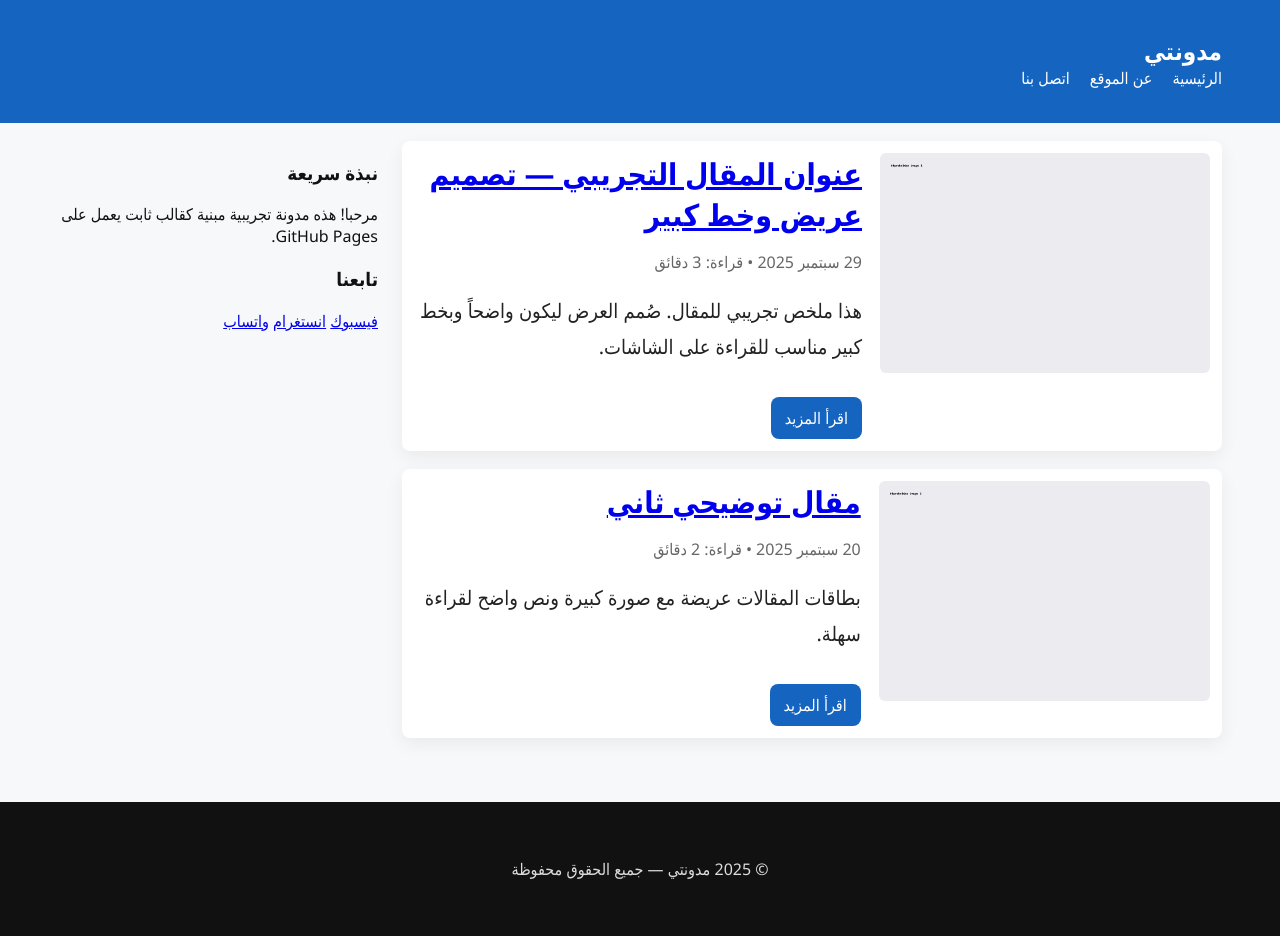
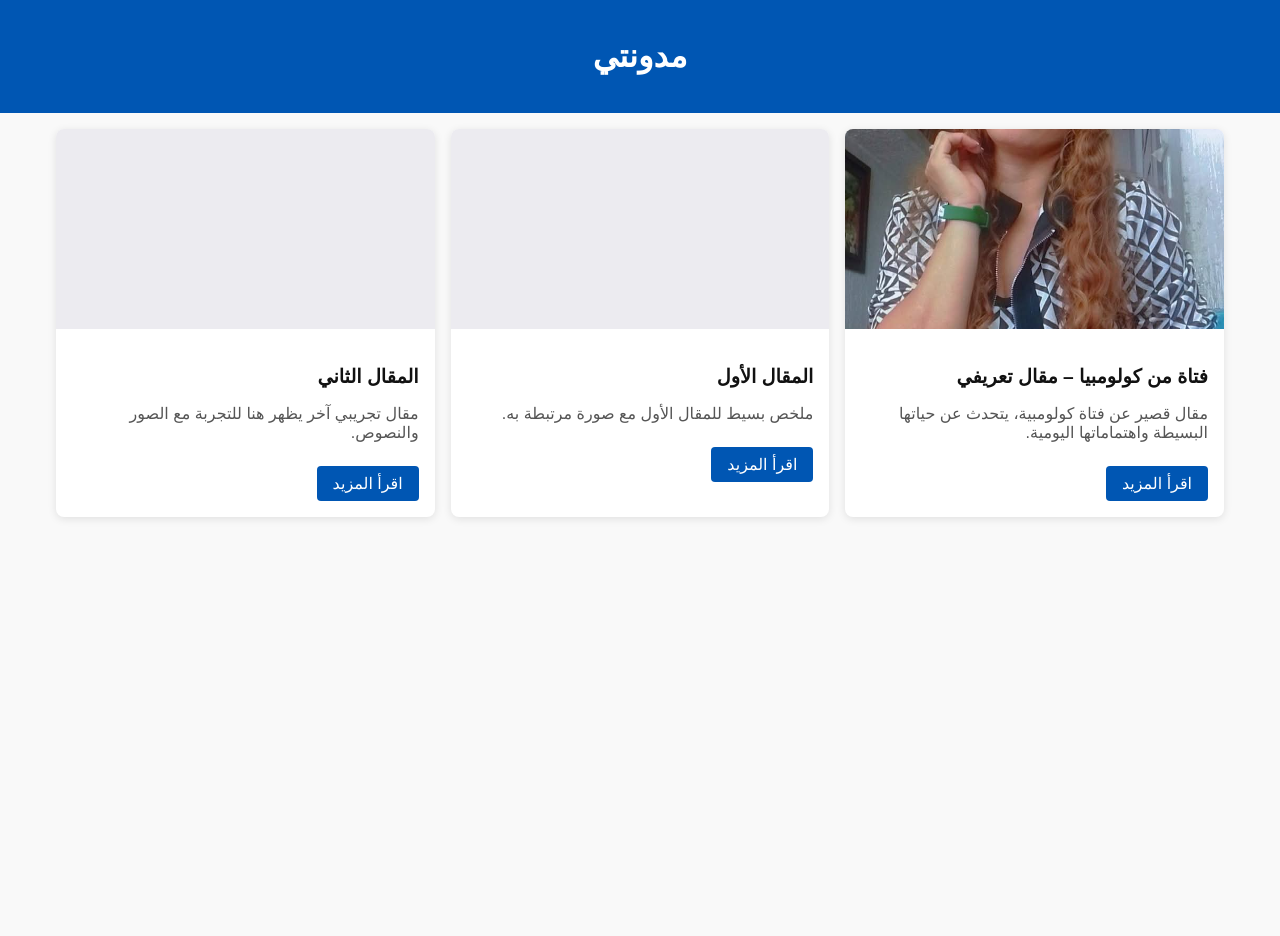
Before and after one commit to nabilkozan132-code/cybersec-site, a plain HTML site: page index.html in a window 1280 px wide. After the commit the page ends 800 px from the top, so only its background shows below. Drawn offline with Linux system fonts and the light colour scheme.

Commit message:
تحديث الصفحة الرئيسية لعرض المقالات

```diff
--- a/index.html
+++ b/index.html
@@ -1,69 +1,60 @@
-<!doctype html>
-<html lang="ar" dir="rtl">
+<!DOCTYPE html>
+<html lang="ar">
 <head>
-  <meta charset="utf-8">
-  <meta name="viewport" content="width=device-width,initial-scale=1">
-  <title>مدونتي - الرئيسية</title>
+  <meta charset="UTF-8">
+  <meta name="viewport" content="width=device-width, initial-scale=1.0">
+  <title>مدونتي</title>
   <link rel="stylesheet" href="assets/style.css">
+  <style>
+    body { font-family: Arial, sans-serif; direction: rtl; text-align: right; background: #f9f9f9; }
+    header { background: #0056b3; padding: 1rem; color: white; text-align: center; }
+    .container { display: grid; grid-template-columns: repeat(auto-fit, minmax(300px, 1fr)); gap: 1rem; padding: 1rem; }
+    .card { background: white; border-radius: 8px; box-shadow: 0 2px 8px rgba(0,0,0,0.1); overflow: hidden; }
+    .card img { width: 100%; height: 200px; object-fit: cover; }
+    .card-content { padding: 1rem; }
+    .card h2 { font-size: 1.2rem; margin-bottom: 0.5rem; }
+    .card p { color: #555; }
+    .btn { display: inline-block; margin-top: 0.5rem; padding: 0.5rem 1rem; background: #0056b3; color: white; text-decoration: none; border-radius: 4px; }
+    .btn:hover { background: #004494; }
+  </style>
 </head>
 <body>
-  <header class="topbar">
-    <div class="container">
-      <div class="brand"><a href="index.html">مدونتي</a></div>
-      <nav class="nav">
-        <a href="index.html">الرئيسية</a>
-        <a href="about.html">عن الموقع</a>
-        <a href="contact.html">اتصل بنا</a>
-      </nav>
+
+<header>
+  <h1>مدونتي</h1>
+</header>
+
+<div class="container">
+  <!-- المقال الأول -->
+  <div class="card">
+    <img src="images/colombia-girl.jpg" alt="صورة المقال">
+    <div class="card-content">
+      <h2>فتاة من كولومبيا – مقال تعريفي</h2>
+      <p>مقال قصير عن فتاة كولومبية، يتحدث عن حياتها البسيطة واهتماماتها اليومية.</p>
+      <a href="post.html" class="btn">اقرأ المزيد</a>
     </div>
-  </header>
+  </div>
 
-  <main class="container wide">
-    <section class="posts">
-      <article class="post-card">
-        <img src="images/post1.jpg" alt="صورة المقال">
-        <div class="post-body">
-          <h2><a href="posts/example-post.html">عنوان المقال التجريبي — تصميم عريض وخط كبير</a></h2>
-          <p class="meta">29 سبتمبر 2025 • قراءة: 3 دقائق</p>
-          <p class="excerpt">هذا ملخص تجريبي للمقال. صُمم العرض ليكون واضحاً وبخط كبير مناسب للقراءة على الشاشات.</p>
-          <a class="readmore" href="posts/example-post.html">اقرأ المزيد</a>
-        </div>
-      </article>
+  <!-- المقال الثاني -->
+  <div class="card">
+    <img src="images/post1.jpg" alt="مقال 1">
+    <div class="card-content">
+      <h2>المقال الأول</h2>
+      <p>ملخص بسيط للمقال الأول مع صورة مرتبطة به.</p>
+      <a href="post1.html" class="btn">اقرأ المزيد</a>
+    </div>
+  </div>
 
-      <article class="post-card">
-        <img src="images/post2.jpg" alt="صورة المقال">
-        <div class="post-body">
-          <h2><a href="posts/example-post2.html">مقال توضيحي ثاني</a></h2>
-          <p class="meta">20 سبتمبر 2025 • قراءة: 2 دقائق</p>
-          <p class="excerpt">بطاقات المقالات عريضة مع صورة كبيرة ونص واضح لقراءة سهلة.</p>
-          <a class="readmore" href="posts/example-post2.html">اقرأ المزيد</a>
-        </div>
-      </article>
+  <!-- المقال الثالث -->
+  <div class="card">
+    <img src="images/post2.jpg" alt="مقال 2">
+    <div class="card-content">
+      <h2>المقال الثاني</h2>
+      <p>مقال تجريبي آخر يظهر هنا للتجربة مع الصور والنصوص.</p>
+      <a href="post2.html" class="btn">اقرأ المزيد</a>
+    </div>
+  </div>
+</div>
 
-    </section>
-
-    <aside class="sidebar">
-      <div class="widget">
-        <h3>نبذة سريعة</h3>
-        <p>مرحبا! هذه مدونة تجريبية مبنية كقالب ثابت يعمل على GitHub Pages.</p>
-      </div>
-      <div class="widget">
-        <h3>تابعنا</h3>
-        <div class="socials">
-          <a href="#" aria-label="facebook">فيسبوك</a>
-          <a href="#" aria-label="instagram">انستغرام</a>
-          <a href="#" aria-label="whatsapp">واتساب</a>
-        </div>
-      </div>
-    </aside>
-  </main>
-
-  <footer class="site-footer">
-    <div class="container">
-      <p>© 2025 مدونتي — جميع الحقوق محفوظة</p>
-    </div>
-  </footer>
-
-  <script src="assets/script.js"></script>
 </body>
 </html>
```
